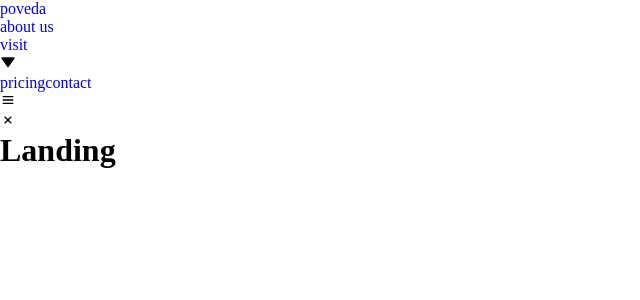
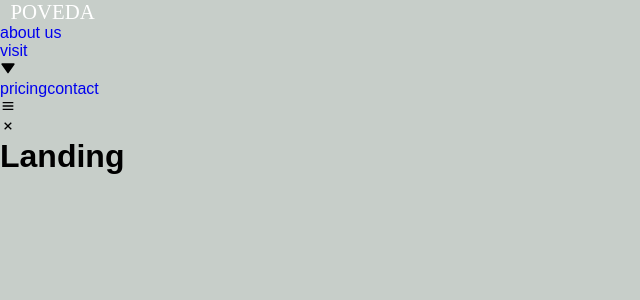
Before and after one commit to SutheeDev/react-poveda, a React (Vite) app in the folder client/: page / in a window 1280 px wide. Shown: the top 300 px of the page, without its empty margins (0-640 px from the left). Built offline with nearby package versions, Linux system fonts and the light colour scheme.

Commit message:
initially styled the Logo

```diff
--- a/client/src/components/Logo.jsx
+++ b/client/src/components/Logo.jsx
@@ -3,14 +3,23 @@ import styled from "styled-components";
 
 const Logo = () => {
   return (
-    <div>
+    <Wrapper>
       <Link className="logo" to="/">
         poveda
       </Link>
-    </div>
+    </Wrapper>
   );
 };
 
 export default Logo;
 
-const Wrapper = styled.div``;
+const Wrapper = styled.div`
+  .logo {
+    font-family: var(--font-1);
+    color: var(--white);
+    text-transform: uppercase;
+    background-color: transparent;
+    font-size: 1.3rem;
+    padding: 0.5em;
+  }
+`;
--- a/client/src/index.css
+++ b/client/src/index.css
@@ -53,6 +53,11 @@ html {
   --font-3: sans-serif;
 }
 
+body {
+  font-family: var(--font-2);
+  background-color: var(--grey);
+}
+
 a {
   text-decoration: none;
 }
```
